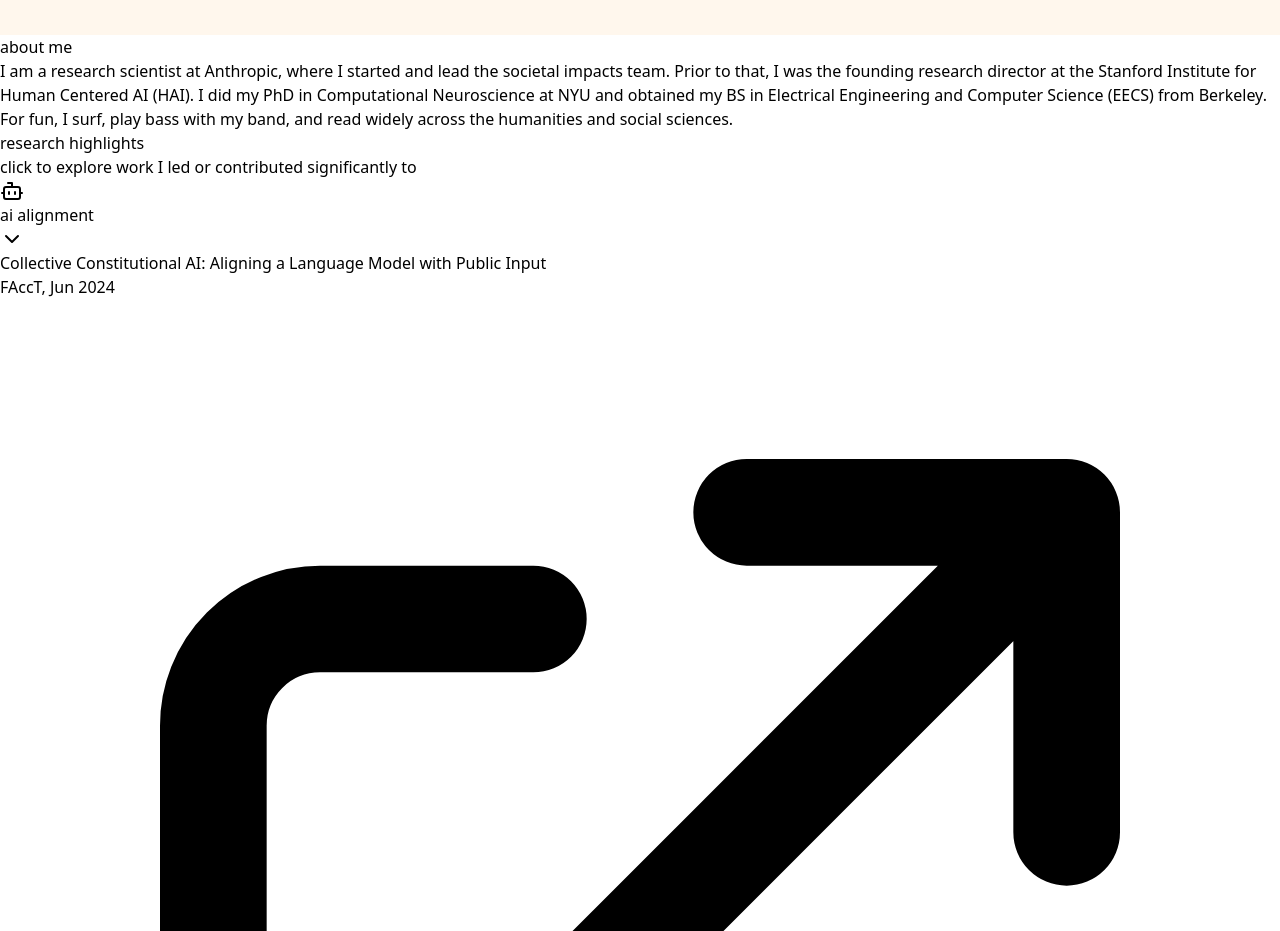
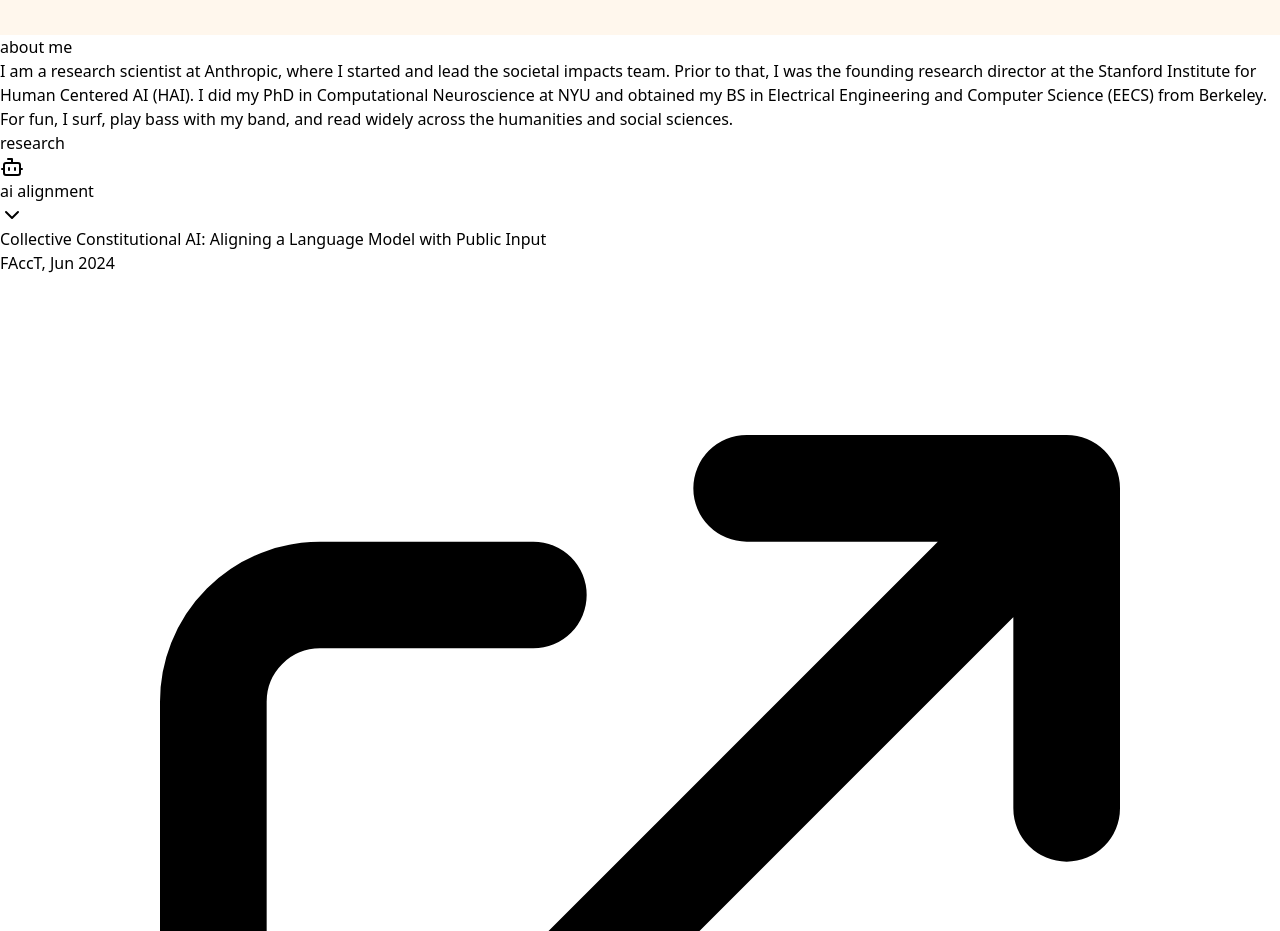
Before and after one commit to dganguli/pweb, a React (Vite) app: page / in a window 1280 px wide. Shown: the part 980-1911 px from the top of the page. Built offline with nearby package versions, Linux system fonts and the light colour scheme.

Commit message:
copy edits

```diff
--- a/index.html
+++ b/index.html
@@ -3,6 +3,7 @@
   <head>
     <meta charset="UTF-8" />
     <link rel="icon" type="image/svg+xml" href="/pweb/dg.png" />
+    <link rel="canonical" href="https://dganguli.github.io/pweb/" />
     <meta name="viewport" content="width=device-width, initial-scale=1.0" />
     <meta name="robots" content="index, follow">
     <title>Deep Ganguli | Research Scientist at Anthropic</title>
--- a/src/PersonalWebsite.tsx
+++ b/src/PersonalWebsite.tsx
@@ -336,9 +336,8 @@
       <div className="max-w-4xl mx-auto px-4 py-12">
         <div className="text-center py-8">
           <h2 className="text-4xl font-black bg-gradient-to-r from-pink-500 to-orange-500 text-transparent bg-clip-text">
-            research highlights
+            research
           </h2>
-          <p className="text-gray-600 mt-2">click to explore work I led or contributed significantly to</p>
         </div>
 
         {/* Research Categories */}
```
